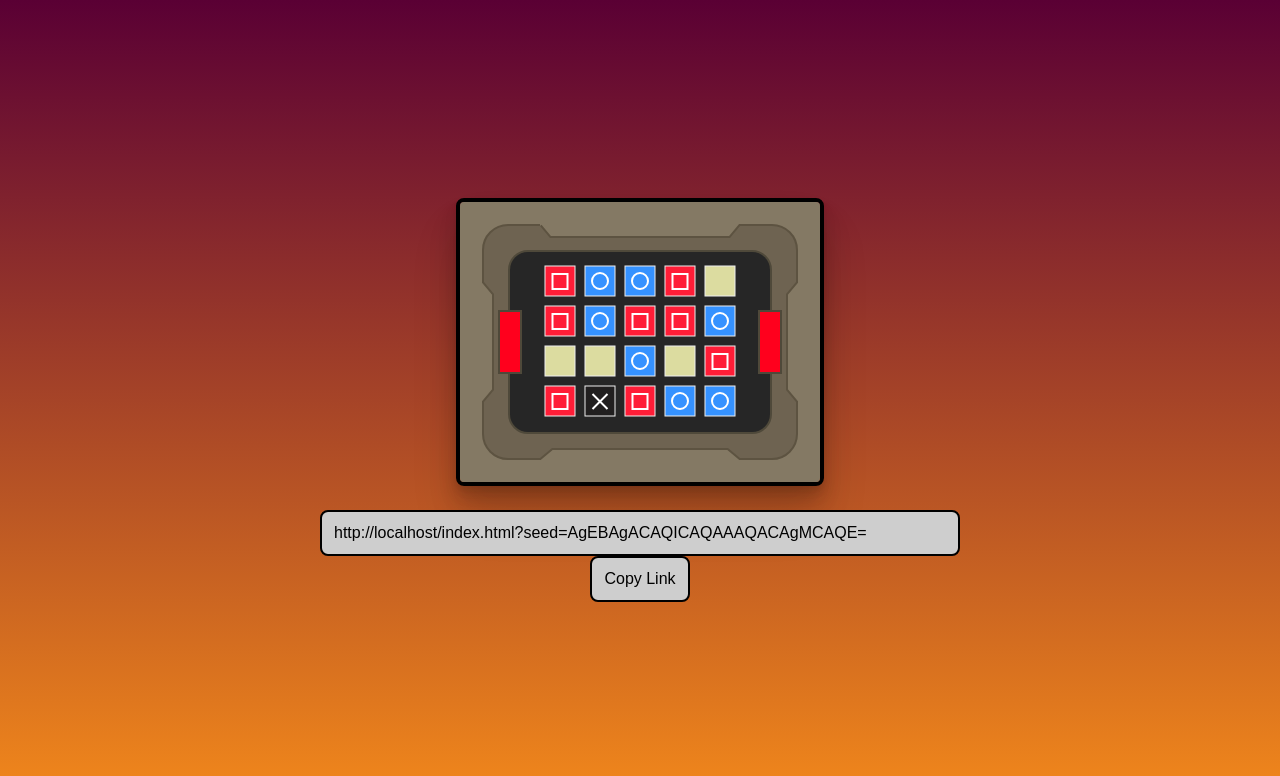
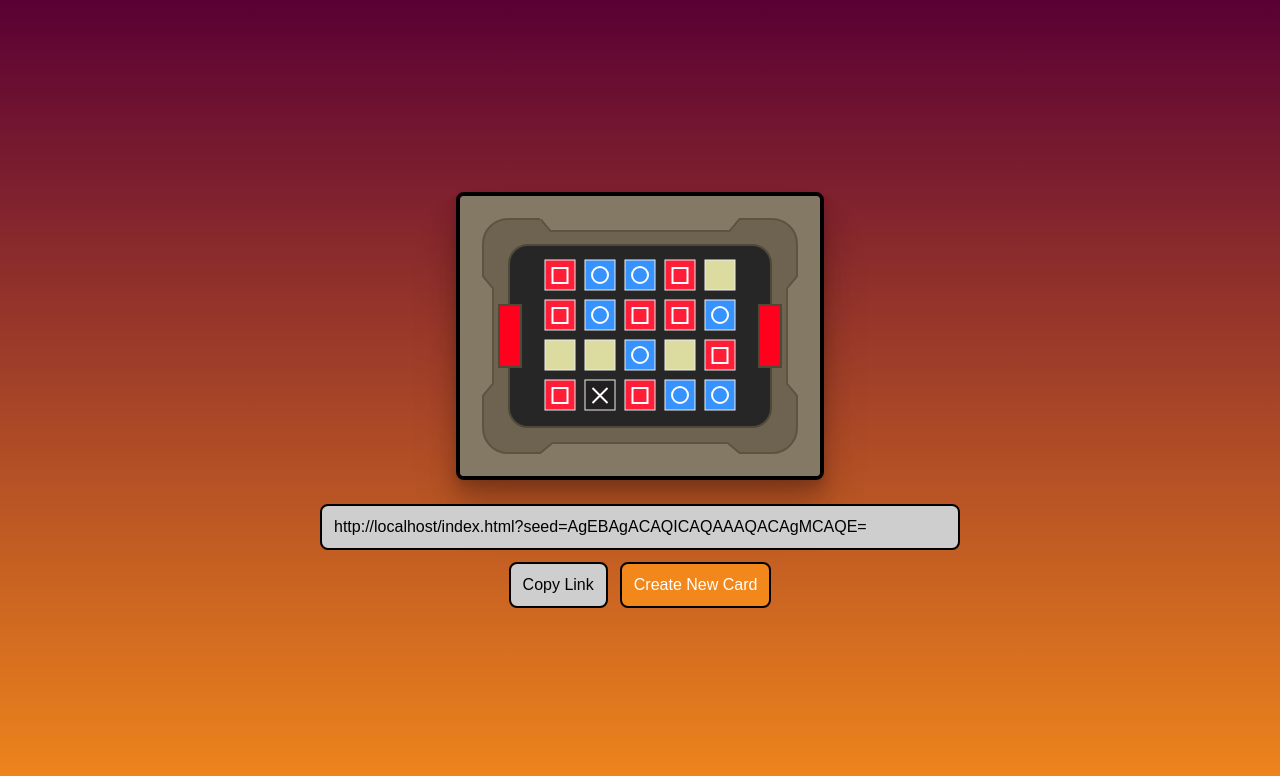
Before and after one commit to Renddslow/codenames-cardgen, a website: page index.html in a window 1280 px wide. Drawn offline with Linux system fonts and the light colour scheme.

Commit message:
feat: added button

```diff
--- a/index.html
+++ b/index.html
@@ -68,13 +68,29 @@
         cursor: pointer;
         margin: 0 auto;
       }
+
+      button.create {
+        background: #f2881b;
+        color: #fff;
+      }
+
+      .row {
+        display: grid;
+        grid-template-columns: repeat(2, minmax(0, max-content));
+        margin: 12px auto 0;
+        max-width: max-content;
+        grid-gap: 12px;
+      }
     </style>
   </head>
   <body>
     <div class="wrapper">
       <canvas id="canvas" width="360" height="280"></canvas>
       <input id="url" />
-      <button type="button">Copy Link</button>
+      <div class="row">
+        <button type="button" class="copy">Copy Link</button>
+        <button type="button" class="create">Create New Card</button>
+      </div>
     </div>
     <script src="main.js"></script>
   </body>
--- a/main.js
+++ b/main.js
@@ -237,7 +237,7 @@ const createLight = (color, ctx) => {
   createLight(blueHasExtra ? "blue" : "red", ctx);
   document.getElementById("url").value = window.location.href;
 
-  document.querySelector("button").addEventListener("click", async () => {
+  document.querySelector(".copy").addEventListener("click", async () => {
     await navigator.clipboard.writeText(window.location.href);
   });
 })();
```
